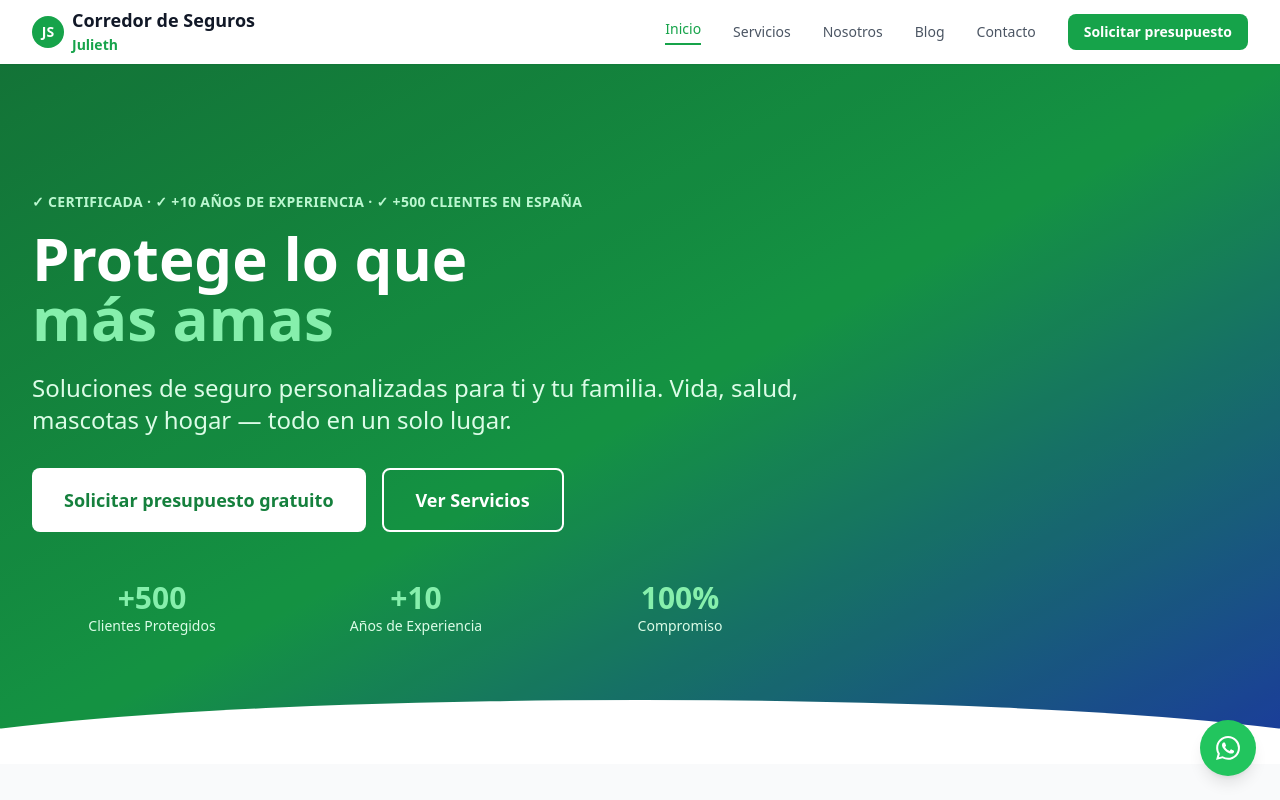
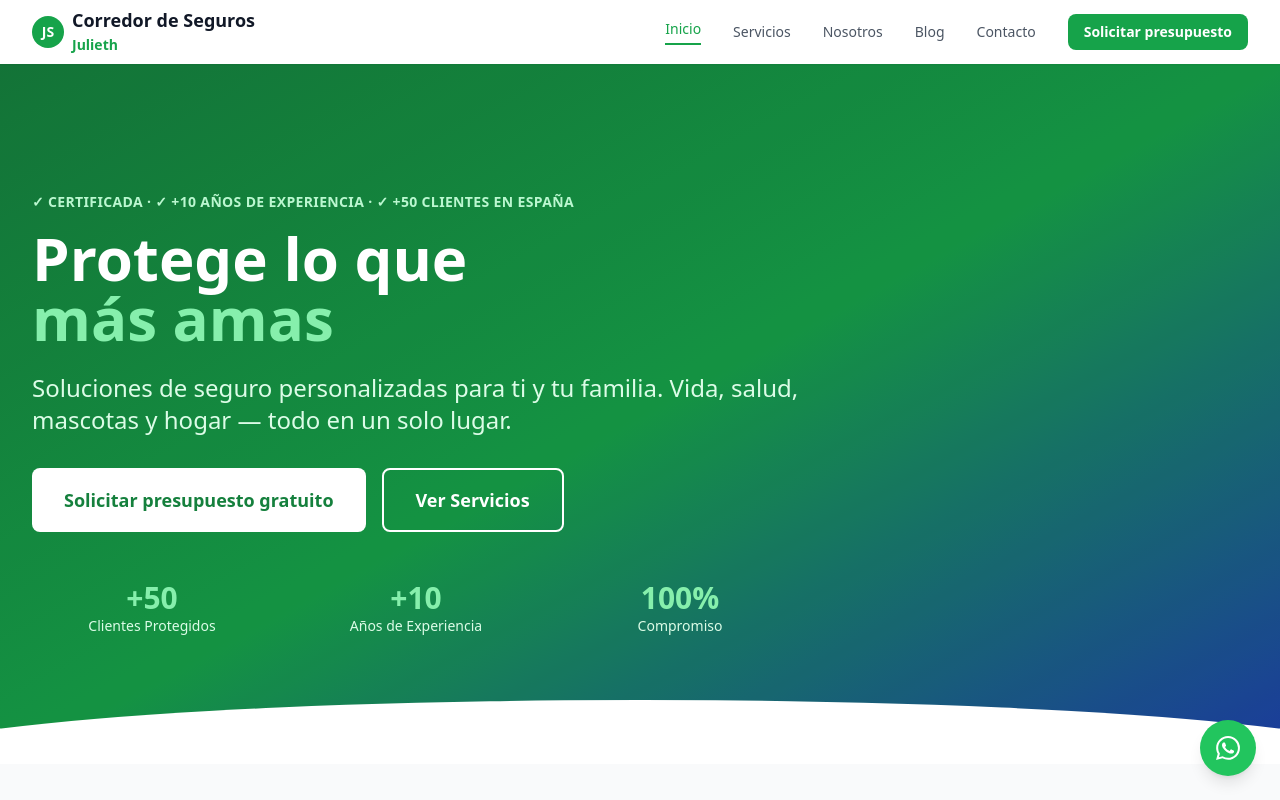
Before and after one commit to silvarojasdiegoarturo91/portfolio-Corredor-seguros-Julieth, a Next.js app: page / in a window 1280 px wide. Shown: the top 800 px of the page. Built offline with nearby package versions, Linux system fonts and the light colour scheme.

Commit message:
fix: cambiar +500 clientes por +50 clientes
Agent-Logs-Url: https://github.com/silvarojasdiegoarturo91/portfolio-Corredor-seguros-Julieth/sessions/c6128a77-4025-4dba-9021-f41f72bbc190

Co-authored-by: silvarojasdiegoarturo91 <263244312+silvarojasdiegoarturo91@users.noreply.github.com>

```diff
--- a/src/app/about/page.tsx
+++ b/src/app/about/page.tsx
@@ -10,7 +10,7 @@ export const metadata: Metadata = {
 const trustBadges = [
   { icon: '🏅', title: 'Certificada', desc: 'Mediadora certificada e inscrita en el Registro de la DGSFP (Ministerio de Economía de España)' },
   { icon: '📅', title: '+10 Años', desc: 'Más de una década de experiencia en el sector asegurador' },
-  { icon: '👥', title: '+500 Clientes', desc: 'Cientos de familias protegidas en toda España' },
+  { icon: '👥', title: '+50 Clientes', desc: 'Cientos de familias protegidas en toda España' },
   { icon: '⭐', title: '5 Estrellas', desc: 'Calificación perfecta de satisfacción en nuestros clientes' },
 ]
 
--- a/src/components/sections/Hero.tsx
+++ b/src/components/sections/Hero.tsx
@@ -7,7 +7,7 @@ export function Hero() {
       <div className="relative max-w-7xl mx-auto px-4 sm:px-6 lg:px-8 py-24 md:py-32">
         <div className="max-w-3xl">
           <p className="text-green-200 font-semibold mb-4 tracking-wide uppercase text-sm">
-            ✓ Certificada · ✓ +10 años de experiencia · ✓ +500 clientes en España
+            ✓ Certificada · ✓ +10 años de experiencia · ✓ +50 clientes en España
           </p>
           <h1 className="text-4xl md:text-6xl font-extrabold mb-6 leading-tight">
             Protege lo que<br />
@@ -27,7 +27,7 @@ export function Hero() {
           </div>
           <div className="mt-12 grid grid-cols-3 gap-6 text-center">
             {[
-              { value: '+500', label: 'Clientes Protegidos' },
+              { value: '+50', label: 'Clientes Protegidos' },
               { value: '+10', label: 'Años de Experiencia' },
               { value: '100%', label: 'Compromiso' },
             ].map((stat) => (
```
